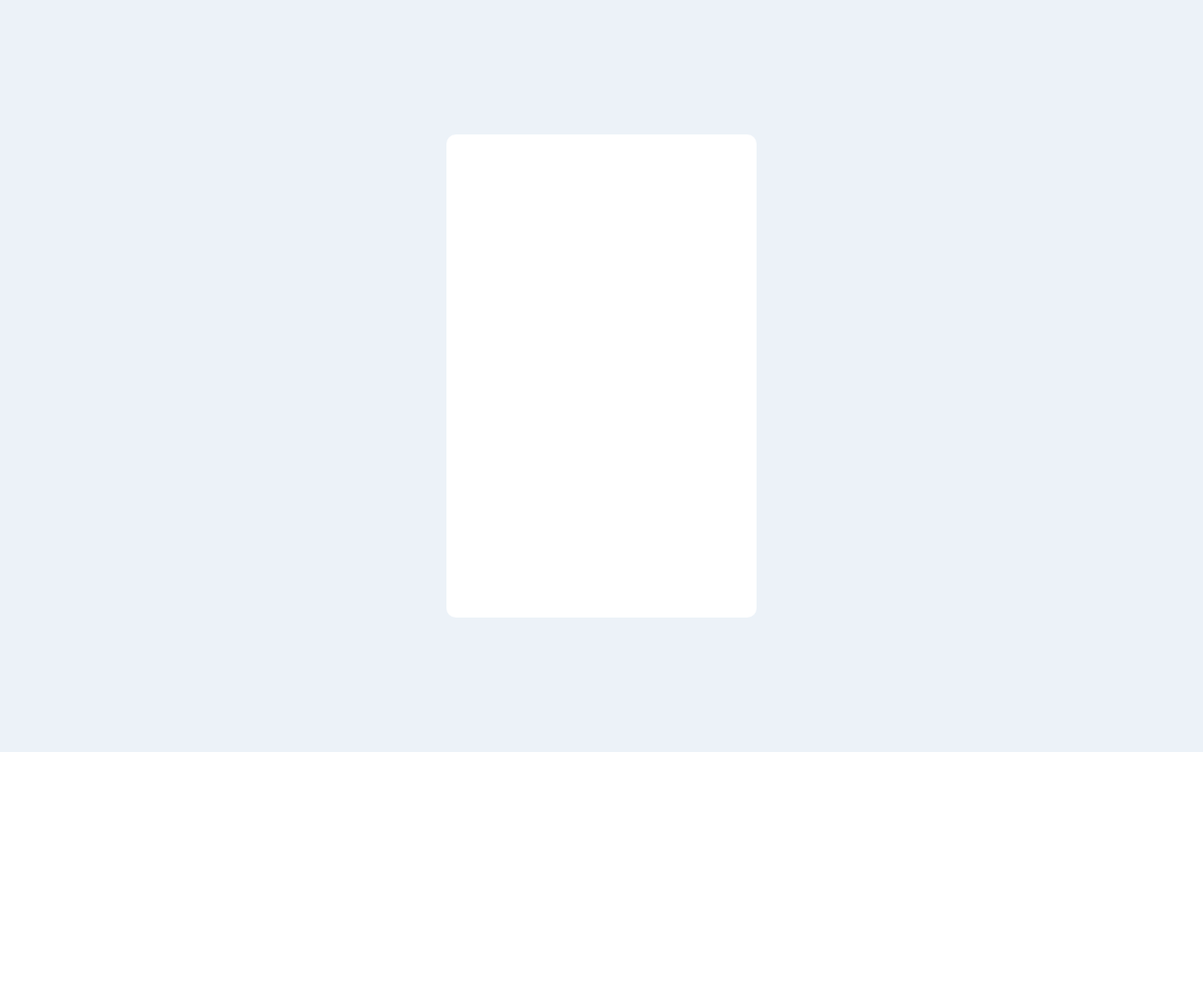
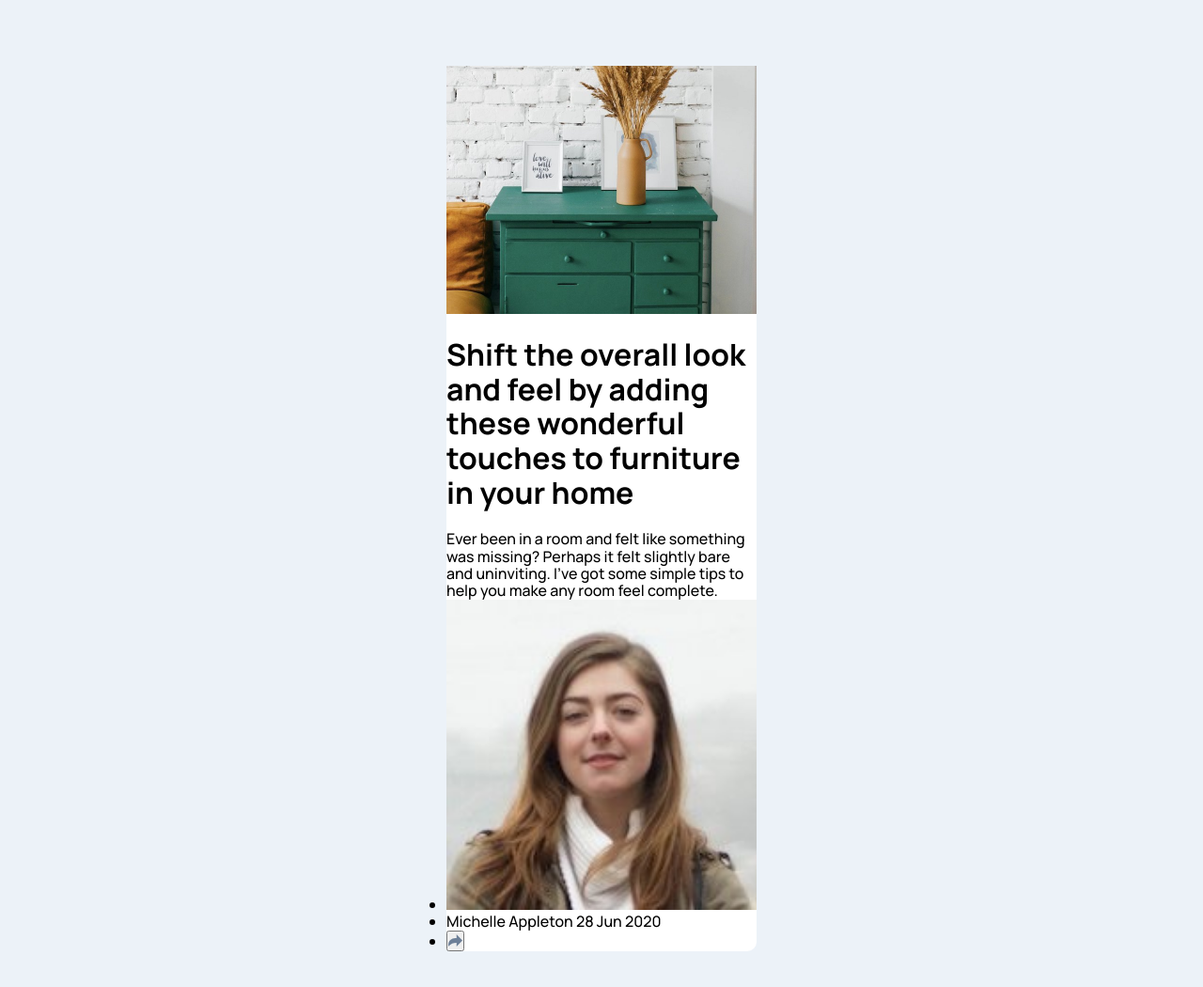
Before and after one commit to RenszCamacho/article-preview-component, a website built with Parcel: page src/index.html in a window 1280 px wide. Shown: the whole page at 94% size. Before the commit the page ends 800 px from the top, so only its background shows below. Built offline with nearby package versions, Linux system fonts and the light colour scheme.

Commit message:
HTML Section. Done.

```diff
--- a/src/index.html
+++ b/src/index.html
@@ -8,15 +8,45 @@
       href="https://fonts.googleapis.com/css2?family=Manrope:wght@500;700&display=swap"
       rel="stylesheet"
     />
+    <link
+      rel="shortcut icon"
+      href="./images/favicon-32x32.png"
+      type="image/x-icon"
+    />
     <title>Article Preview Component</title>
     <script defer src="./index.js"></script>
   </head>
   <body>
     <main class="main">
       <article class="card">
-        <div class="card__header"></div>
-        <div class="card__body"></div>
-        <div class="card__footer"></div>
+        <div class="card__header">
+          <img class="card__img" src="./images/drawers.jpg" alt="drawers" />
+        </div>
+        <div class="card__body">
+          <h1 class="card__title">
+            Shift the overall look and feel by adding these wonderful touches to
+            furniture in your home
+          </h1>
+          <p class="card__description">
+            Ever been in a room and felt like something was missing? Perhaps it
+            felt slightly bare and uninviting. I’ve got some simple tips to help
+            you make any room feel complete.
+          </p>
+        </div>
+        <ul class="card__footer">
+          <li class="class__item">
+            <img src="./images/avatar-michelle.jpg" alt="avatar-michelle" />
+          </li>
+          <li class="class__item">
+            <span class="card__name">Michelle Appleton</span>
+            <span class="card__date">28 Jun 2020</span>
+          </li>
+          <li class="class__item">
+            <button>
+              <img src="./images/icon-share.svg" alt="icon-share" />
+            </button>
+          </li>
+        </ul>
       </article>
     </main>
   </body>
--- a/src/sass/_card.scss
+++ b/src/sass/_card.scss
@@ -9,7 +9,8 @@
 
 .card {
   width: 33rem;
-  height: 51.4rem;
+  // height: 51.4rem;
   background-color: white;
   border-radius: 1rem;
+  margin: 7rem 0;
 }
```
